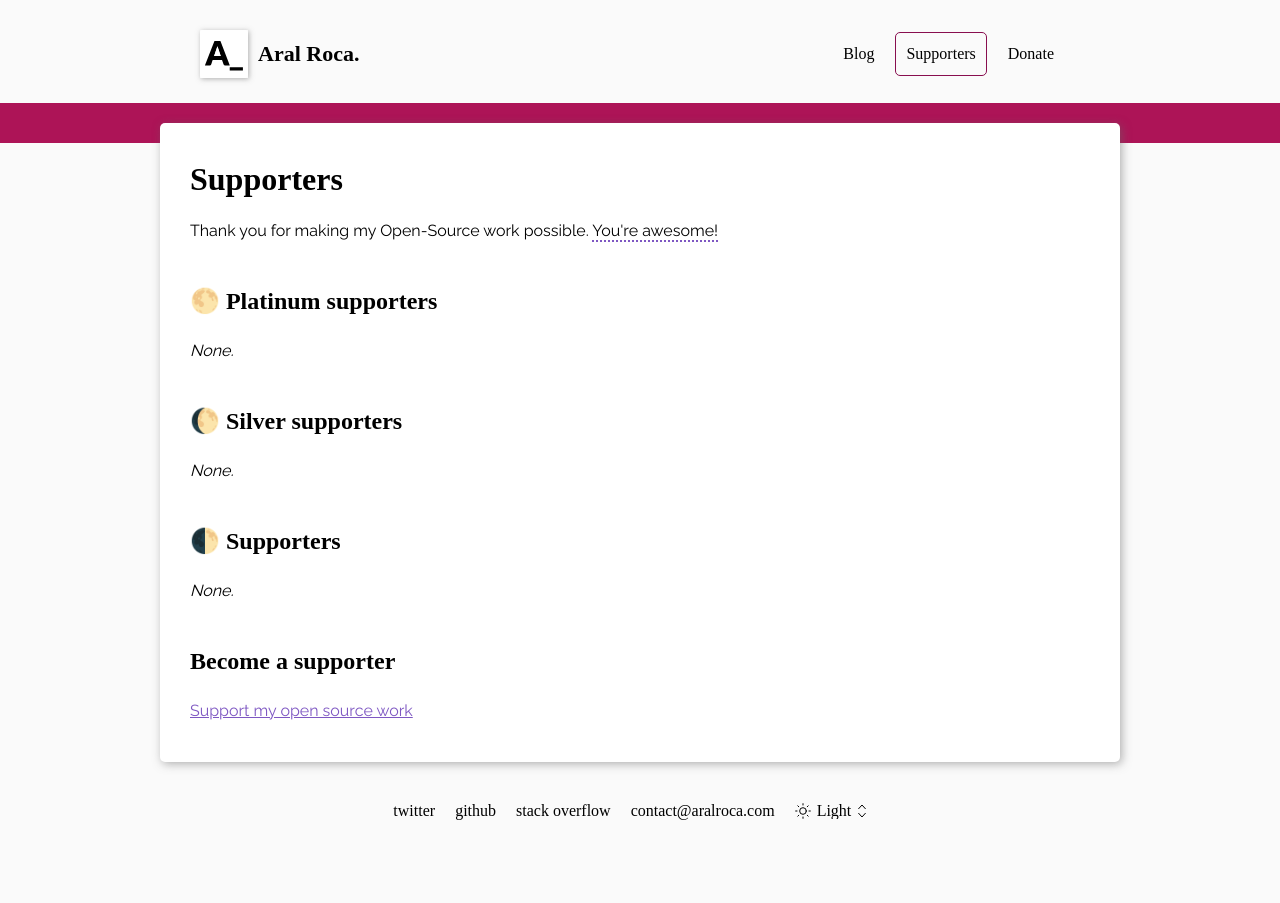
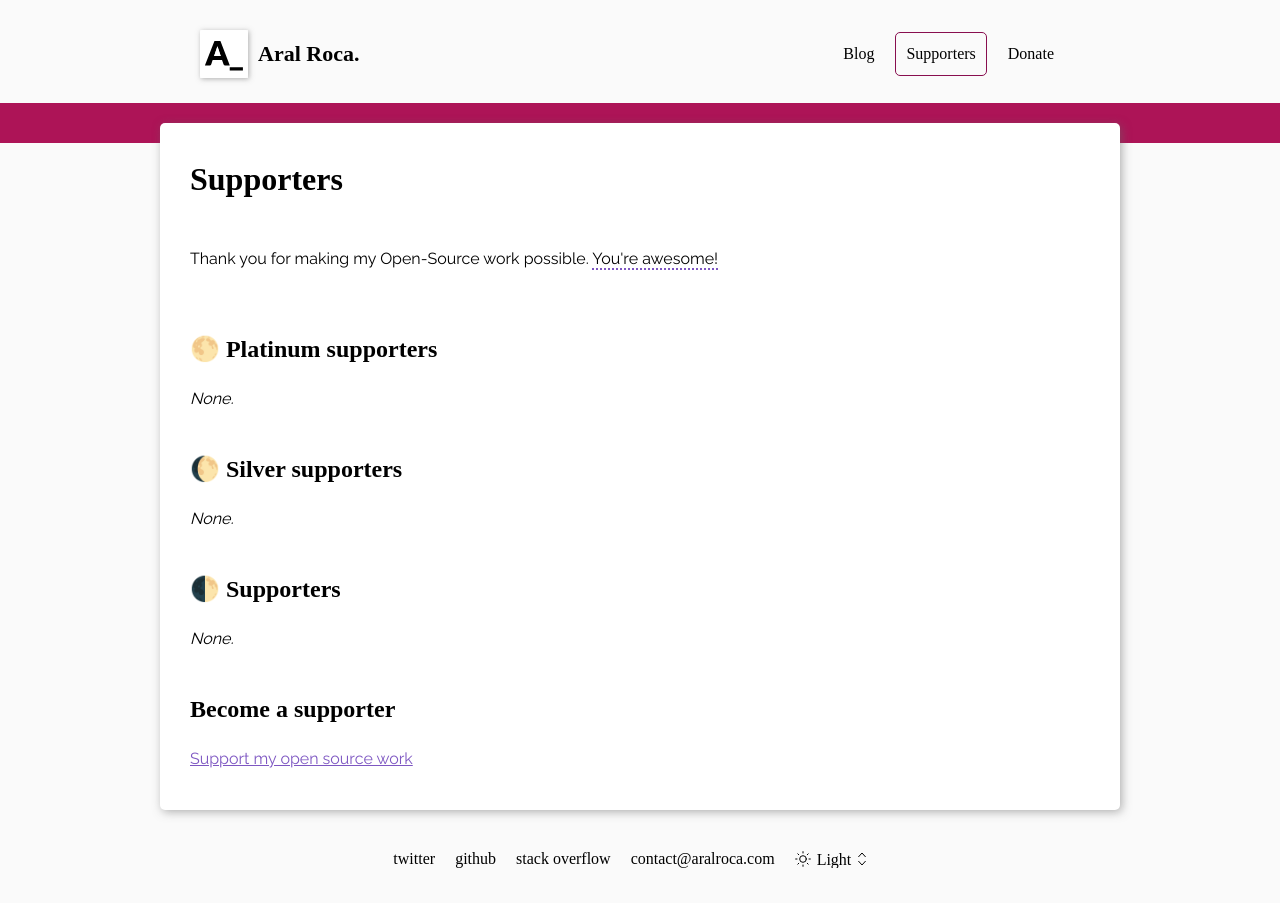
Before and after one commit to aralroca/aralroca.com, a Next.js app: page /supporters in a window 1280 px wide. Before the commit the page ends 855 px from the top, so only its background shows below. Built offline with nearby package versions, Linux system fonts and the light colour scheme; a web font is replaced by a local one.

Commit message:
Fix accessibility issues (#24)

```diff
--- a/components/ChangeTheme.js
+++ b/components/ChangeTheme.js
@@ -1,4 +1,4 @@
-import { useState } from "react"
+import { useState } from 'react'
 
 function Arrows(props) {
   return (
@@ -83,11 +83,13 @@ function System() {
 
 export default function ChangeTheme() {
   const isNode = typeof window === 'undefined'
-  const [theme, setTheme] = useState(isNode ? undefined : window.__theme || 'system')
+  const [theme, setTheme] = useState(
+    isNode ? undefined : window.__theme || 'system'
+  )
   const right = {
     dark: 30,
     system: 15,
-    light: 27
+    light: 27,
   }[theme]
 
   function onChangeTheme(e) {
@@ -107,7 +109,12 @@ export default function ChangeTheme() {
       {theme === 'dark' && <Dark />}
       {theme === 'system' && <System />}
       {theme === 'light' && <Light />}
-      <select title="Choose another theme" value={theme} onChange={onChangeTheme}>
+      <select
+        title="Choose another theme"
+        aria-label="Choose another theme"
+        value={theme}
+        onChange={onChangeTheme}
+      >
         <option value="system">System</option>
         <option value="dark">Dark</option>
         <option value="light">Light</option>
--- a/pages/supporters.js
+++ b/pages/supporters.js
@@ -8,7 +8,7 @@ export default function Supporters() {
         <title key="title">Supporters - Aral Roca</title>
       </Head>
       <h1>Supporters</h1>
-      <p>
+      <p className="description">
         Thank you for making my Open-Source work possible.{' '}
         <u>You're awesome!</u>
       </p>
--- a/styles/main.css
+++ b/styles/main.css
@@ -71,6 +71,10 @@ main {
 
 .supporters h2 {
   margin-top: 40px;
+}
+
+.supporters .description {
+  margin: 50px 0 60px;
 }
 
 u {
```
